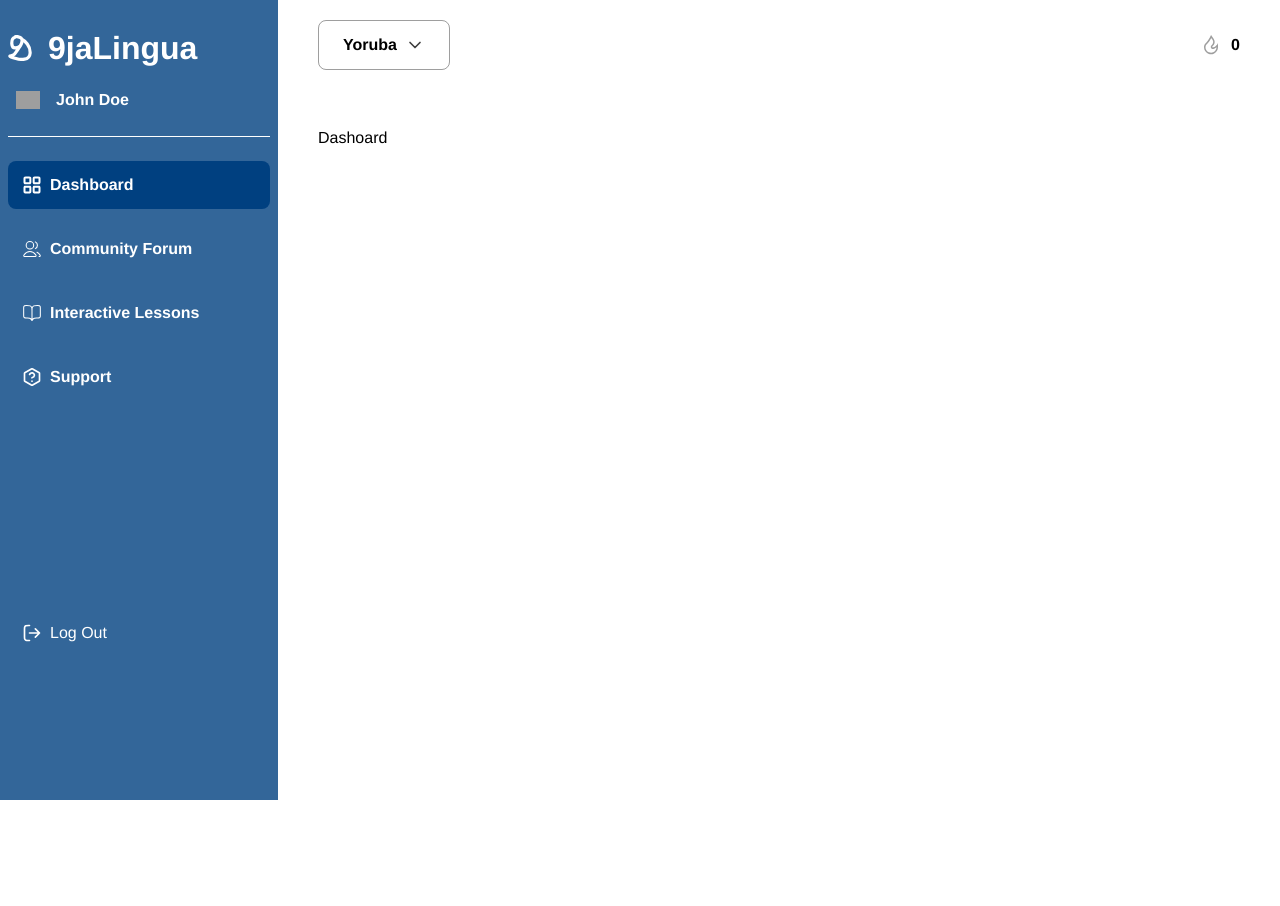
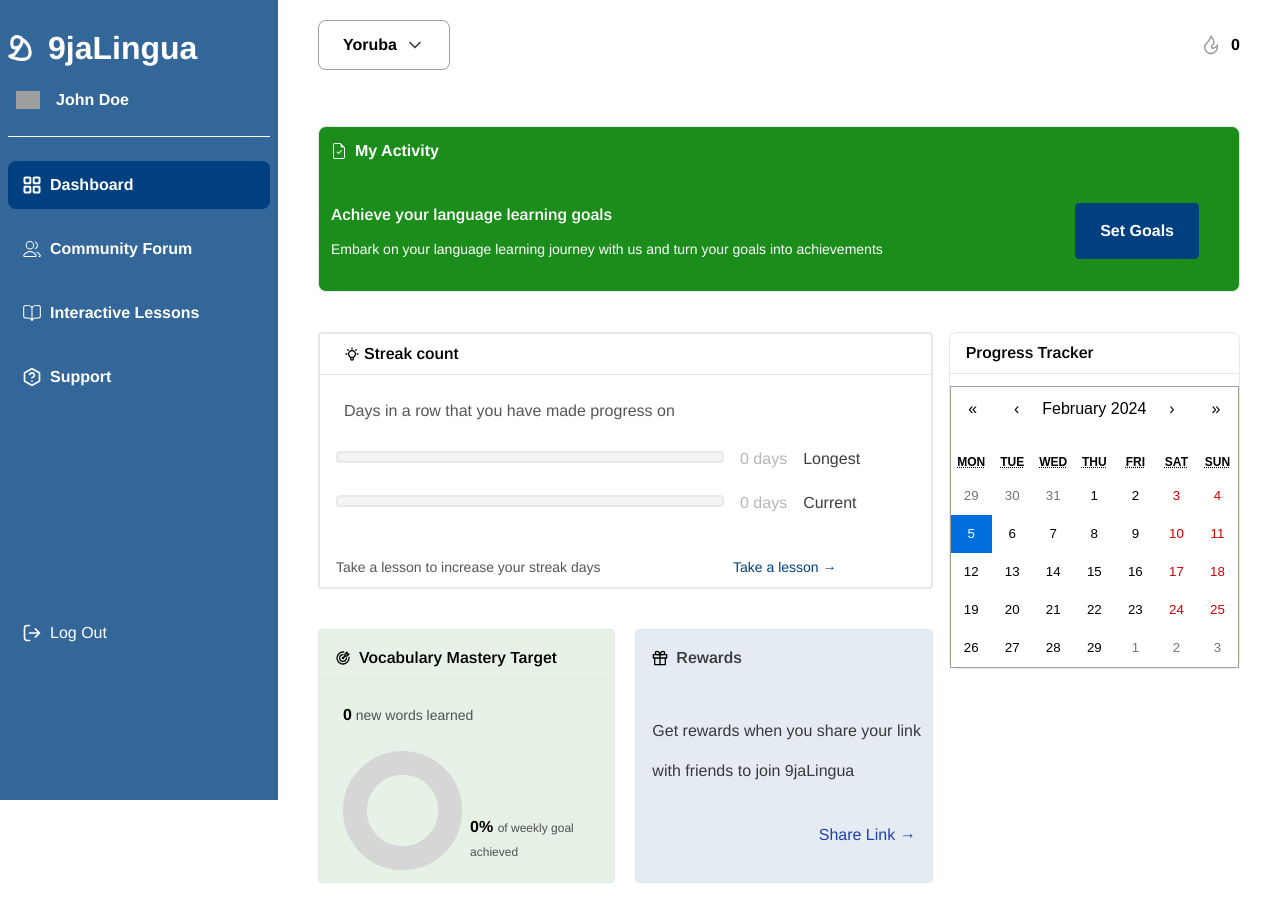
Before and after one commit to Enoverlab-Team-35/9jalingua, a Next.js app: page /dashboard in a window 1280 px wide. Shown: the top 906 px of the page. Before the commit the page ends 800 px from the top, so only its background shows below. Built offline with nearby package versions, Linux system fonts and the light colour scheme; grey boxes are pictures that could not be loaded.

Commit message:
dashboard for new user

```diff
--- /dev/null
+++ b/app/components/DashboardCalendar.jsx
@@ -0,0 +1,29 @@
+import React, { useState } from "react";
+import Calendar from "react-calendar";
+import "react-calendar/dist/Calendar.css";
+import calendarStyle from "../dashboard/calendar.module.css";
+
+export default function DashboardCalendar() {
+  const [value, setValue] = useState(new Date());
+
+  function onChange(nextValue) {
+    setValue(nextValue);
+  }
+
+  return (
+    <div className="border border-white-900 rounded-lg shadow-black-500/100 mt-10 ml-4">
+      {" "}
+      <div className="mt-2 mb-3">
+        <h1 className="ml-4 mb-2 font-semibold">Progress Tracker</h1>
+        <hr></hr>
+      </div>
+      <div className="">
+        <Calendar
+          onChange={onChange}
+          value={value}
+          className={calendarStyle.custonCalendar}
+        />
+      </div>
+    </div>
+  );
+}
--- /dev/null
+++ b/app/components/DashboardStreaks.jsx
@@ -0,0 +1,49 @@
+import React from "react";
+import Link from "next/link";
+import { HiOutlineLightBulb } from "react-icons/hi";
+
+export default function DashboardStreaks() {
+  return (
+    <div>
+      <div className="border-2 border-grays-200 rounded mt-10 ">
+        <div className="flex mt-2 mb-2 font-semibold ml-6">
+          <HiOutlineLightBulb className="mt-1" />
+          <h1 className="ml-1">Streak count</h1>
+        </div>
+        <hr></hr>
+        <div className="mt-6 mb-6 ml-6 text-grays-800">
+          <p>Days in a row that you have made progress on</p>
+        </div>
+        <div className="flex">
+          <div className="ml-4 ">
+            {" "}
+            <hr className="pt-2 border-2 border-grays-100 bg-gray-100 rounded pr-96 mb-8 mt-1"></hr>
+            <hr className="pt-2 border-2 border-grays-100 bg-gray-100  rounded pr-96"></hr>
+          </div>
+          <div className="flex">
+            <div className="ml-4 text-grays-400">
+              {" "}
+              <p className="mb-5">0 days</p>
+              <p>0 days</p>
+            </div>
+            <div className="text-grays-900 ml-4">
+              <p className="mb-5"> Longest</p>
+              <p> Current</p>
+            </div>
+          </div>
+        </div>
+        <div className="mt-10 mb-2">
+          <span className="mt-6 ml-4 font-extralight text-sm text-grays-800">
+            Take a lesson to increase your streak days
+          </span>
+          <span>
+            {" "}
+            <Link className="text-sm ml-32 text-blues-1100" href="#">
+              Take a lesson →
+            </Link>
+          </span>
+        </div>
+      </div>
+    </div>
+  );
+}
--- /dev/null
+++ b/app/dashboard/calendar.module.css
@@ -0,0 +1,4 @@
+.customCalendar {
+  border: none;
+  /* border-radius: 15px; */
+}
--- a/app/dashboard/page.jsx
+++ b/app/dashboard/page.jsx
@@ -1,10 +1,124 @@
-import React from 'react'
-import DashboardLayout from '../layouts/DashboardLayout'
+"use client";
+import React, { useState } from "react";
+import { CircularProgressbar } from "react-circular-progressbar";
+import { BsFileEarmarkCheck } from "react-icons/bs";
+import { TbTargetArrow } from "react-icons/tb";
+import { FiGift } from "react-icons/fi";
+import { BsCalendarDate } from "react-icons/bs";
+import "react-circular-progressbar/dist/styles.css";
+
+import DashboardLayout from "../layouts/DashboardLayout";
+import DashboardStreaks from "../components/DashboardStreaks";
+import Link from "next/link";
+import DashboardCalendar from "../components/DashboardCalendar";
 
 export default function Page() {
-    return (
-        <DashboardLayout>
-            Dashoard
-        </DashboardLayout>
-    )
+  const [percentage, setPercentage] = useState(0);
+  return (
+    <DashboardLayout>
+      <div className="bg-greens-200 border rounded-lg">
+        <div className="mb-10 ml-3 mt-3 ">
+          {" "}
+          <div className=" flex text-white font-bold">
+            {" "}
+            <BsFileEarmarkCheck className="mt-1" />
+            <span className="ml-2"> My Activity</span>
+          </div>
+        </div>
+        <div className="flex justify-between mb-8 ">
+          <div className="text-white ml-3 ">
+            {" "}
+            <h2 className=" font-semibold mb-3 text-base">
+              Achieve your language learning goals
+            </h2>
+            <p className="font-extralight text-sm">
+              Embark on your language learning journey with us and turn your
+              goals into achievements
+            </p>
+          </div>
+
+          <button className="bg-blues-1100 border-blues-1100 font-bold text-white mr-10 border rounded pt-1 pb-1 pl-6 pr-6">
+            Set Goals
+          </button>
+        </div>
+      </div>
+
+      {/* //streak */}
+      <div className="flex">
+        <div className="w-2/3">
+          <DashboardStreaks />
+
+          <div className="flex">
+            <div className="bg-greens-1000 mt-10 border rounded  md:w-1/2 ">
+              <div className=" flex mb-2 font-semibold">
+                {" "}
+                <TbTargetArrow className="mt-5 ml-4" />
+                <p className="ml-2 mt-4">Vocabulary Mastery Target</p>
+              </div>
+
+              <hr></hr>
+              <div className="ml-6 mt-6 mb-6 text-sm font-thin">
+                <span className="font-bold text-base">0</span>{" "}
+                <span className="text-grays-800">new words learned</span>
+              </div>
+              <div className="flex">
+                {" "}
+                <div className=" w-32 ml-6 mb-3">
+                  {" "}
+                  <CircularProgressbar value={percentage} strokeWidth={20} />
+                </div>
+                <div className="ml-2  mt-16">
+                  {" "}
+                  <span className="font-bold">{`${percentage}%`} </span>
+                  <span className="text-xs text-grays-800 ">
+                    of weekly goal achieved
+                  </span>
+                </div>
+              </div>
+            </div>
+
+            <div className=" bg-blues-200 mt-10 border rounded ml-5  md:w-1/2">
+              <div className="flex">
+                <FiGift className="mt-5 ml-4" />
+                <h1 className="ml-2 mt-4 mb-2 text-grays-900 font-semibold">
+                  Rewards
+                </h1>
+              </div>
+              <hr></hr>
+              <div className="ml-4 mt-8 text-grays-900 leading-10">
+                <p>
+                  Get rewards when you share your link with friends to join
+                  9jaLingua
+                </p>
+
+                <Link
+                  className=" flex justify-end text-blue-800 mr-4 mt-6"
+                  href="#"
+                >
+                  Share Link →
+                </Link>
+              </div>
+            </div>
+          </div>
+        </div>
+        <div className="w-1/3">
+          <DashboardCalendar />
+        </div>
+      </div>
+
+      <div>
+        <div className="flex border border-1 rounded mt-6 pb-2">
+          <BsCalendarDate className="mt-5 ml-4" />
+          <h1 className="ml-2 mt-4 text-grays-900 font-semibold">
+            My Achievements
+          </h1>
+        </div>
+        <div className="border border-1 mt-1 pt-20 pb-20 mb-10">
+          <p className="text-center">
+            Continue your learning journey to unlock your badges
+          </p>
+        </div>
+      </div>
+    </DashboardLayout>
+  );
 }
--- a/app/select-language/page.jsx
+++ b/app/select-language/page.jsx
@@ -1,20 +1,54 @@
-"use client"
+"use client";
 
-import React, { useState } from 'react'
-import Image from 'next/image'
-import { useRouter } from 'next/navigation'
-import { toast } from 'react-toastify'
+import React, { useState } from "react";
+import Image from "next/image";
+import { useRouter } from "next/navigation";
+import { toast } from "react-toastify";
 
-const language = ["Yoruba", "Efik", "Isan", "Urhobo", "Gwari", "Egun", "Igbo", "Ibibio", "Nupe", "Igala", "Idoma", "Ogoni", "Hausa", "Bini", "Itsekiri", "Berom", "Ibira", "Isoko", "Birom", "Tangale", "Margi", "Owerri", "Kilba", "Kanufi", "Izon", "Mubi", "Owo", "Ijebu", "Egba", "Fulani"]
+const language = [
+  "Yoruba",
+  "Efik",
+  "Isan",
+  "Urhobo",
+  "Gwari",
+  "Egun",
+  "Igbo",
+  "Ibibio",
+  "Nupe",
+  "Igala",
+  "Idoma",
+  "Ogoni",
+  "Hausa",
+  "Bini",
+  "Itsekiri",
+  "Berom",
+  "Ibira",
+  "Isoko",
+  "Birom",
+  "Tangale",
+  "Margi",
+  "Owerri",
+  "Kilba",
+  "Kanufi",
+  "Izon",
+  "Mubi",
+  "Owo",
+  "Ijebu",
+  "Egba",
+  "Fulani",
+];
 
 export default function Page() {
-    const [selected, setSelected] = useState('')
-    const router = useRouter()
+  const [selected, setSelected] = useState("");
+  const router = useRouter();
+  const notify = () => {
+    toast("Please, select one or more language");
+  };
 
   return (
-        <section className='min-h-screen h-full p-5'>
+    <section className="min-h-screen h-full p-5">
       <div className="container mx-auto mt-12">
-                <h1 className='text-center text-[40px] font-bold text-grays-900 mb-10'>
+        <h1 className="text-center text-[40px] font-bold text-grays-900 mb-10">
           What Nigerian Language will you Like to learn?
         </h1>
         <div className="flex flex-wrap justify-between gap-x-12 gap-y-2">
@@ -22,34 +56,37 @@ export default function Page() {
             <button
               key={index}
               onClick={() => {
-                                setSelected(item)
-                                toast(item, "Langauge Selected")
-                                router.push("/dashboard")
+                setSelected(item);
+                toast(item, "Langauge Selected");
+                router.push("/dashboard");
               }}
-                            className={`${selected === item ? 'bg-greens-300' : 'bg-blues-900'} text-white py-5 px-3 w-[151px] text-center rounded-lg font-arimo text-xl font-bold`}
+              className={`${
+                selected === item ? "bg-greens-300" : "bg-blues-900"
+              } text-white py-5 px-3 w-[151px] text-center rounded-lg font-arimo text-xl font-bold`}
             >
               {item}
             </button>
           ))}
         </div>
         <button
-                    className='mt-28 ms-auto px-8 py-4 rounded-lg text-white bg-greens-300 flex place-items-center gap-2'
+          className="mt-28 ms-auto px-8 py-4 rounded-lg text-white bg-greens-300 flex place-items-center gap-2"
           onClick={() => {
             if (selected) {
-                            router.push('/dashboard')
+              router.push("/dashboard");
             } else {
-                            toast("Select language to learn")
+              notify();
             }
           }}
         >
-                    <span className='text-xl font-bold'>Continue</span>
+          <span className="text-xl font-bold">Continue</span>
           <Image
-                        src={'/svgs/arrow-narrow-right.svg'}
+            alt="svg right-arrow image"
+            src={"/svgs/arrow-narrow-right.svg"}
             width={20}
             height={20}
           />
         </button>
       </div>
     </section>
-    )
+  );
 }
--- a/package.json
+++ b/package.json
@@ -13,10 +13,13 @@
     "next": "14.0.2",
     "next-routes": "^1.4.2",
     "react": "^18",
+    "react-calendar": "^4.6.1",
+    "react-circular-progressbar": "^2.1.0",
     "react-dom": "^18",
     "react-firebase-hooks": "^5.1.1",
     "react-icons": "^4.12.0",
-    "react-toastify": "^9.1.3"
+    "react-toastify": "^9.1.3",
+    "sassy-datepicker": "^0.10.2"
   },
   "devDependencies": {
     "autoprefixer": "^10.0.1",
```
Also changed, not shown: app/components/Sidebar.jsx (+32 -43 lines), 1 other file (tests, documents, lock files or other folders). Lines whose indentation alone changed are shown as unchanged.
